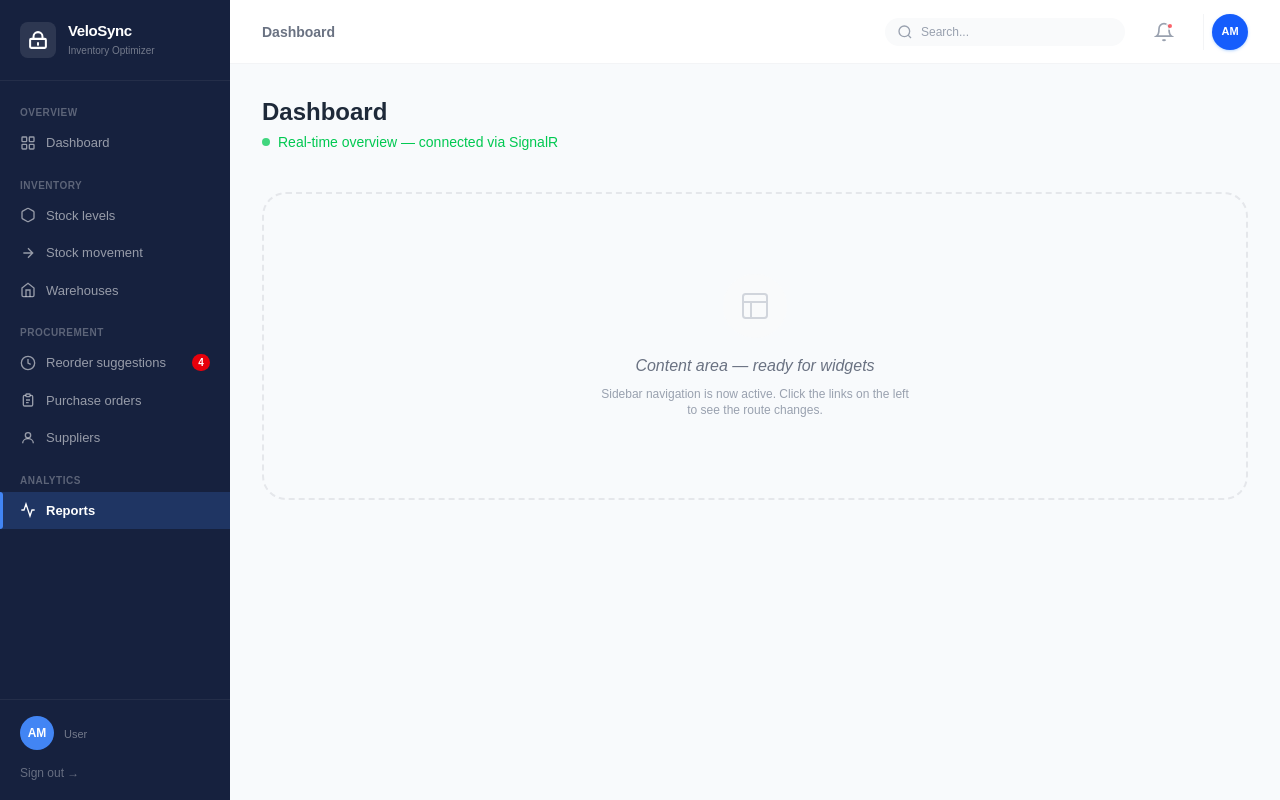
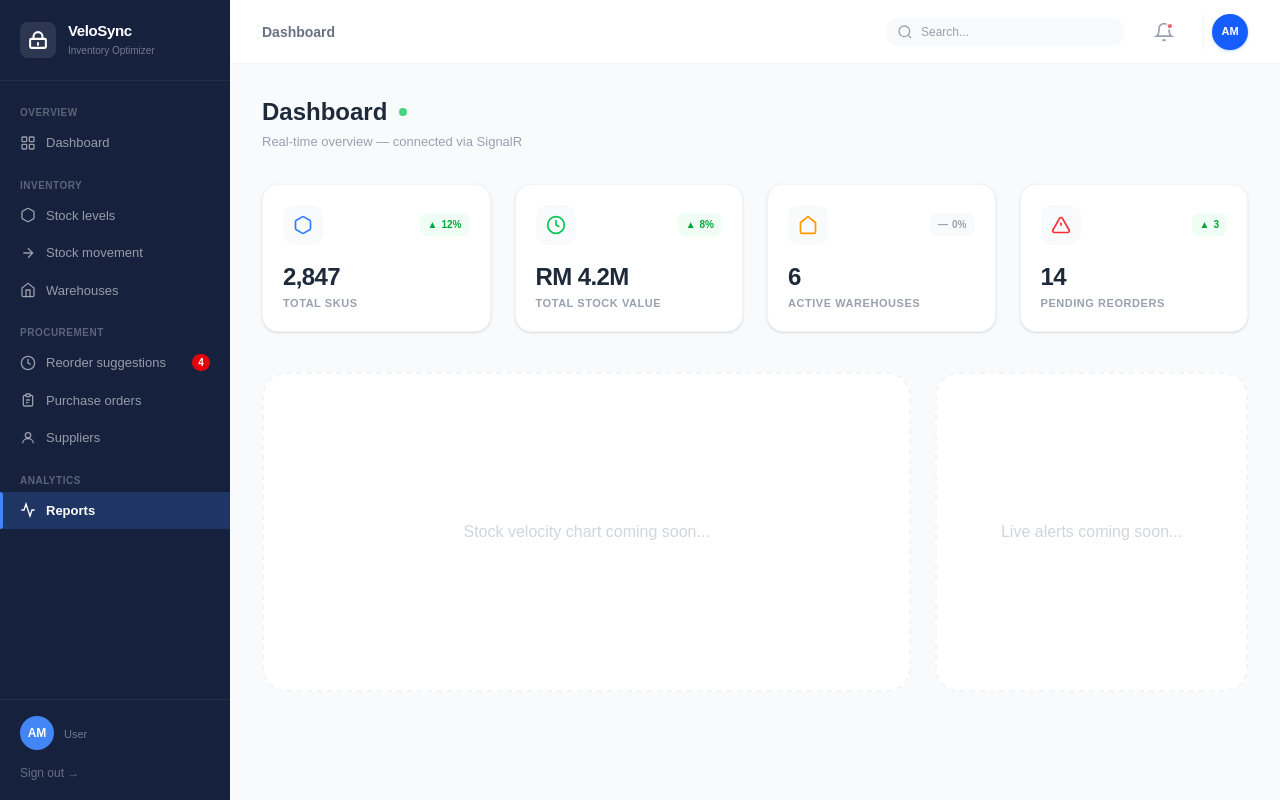
Before and after one commit to Majid-Mj/VeloSyncOptimizer-Frontend, a React (Vite) app: page /dashboard/reports in a window 1280 px wide. Built offline with nearby package versions, Linux system fonts and the light colour scheme.

Commit message:
feat(dashboard) : card component added in dashboard

```diff
--- /dev/null
+++ b/src/Components/Dashboard/StatCard.jsx
@@ -0,0 +1,33 @@
+import React from 'react';
+
+const StatCard = ({ icon, label, value, trend, trendType = 'up' }) => {
+  const isNeutral = trendType === 'neutral';
+  const isDown = trendType === 'down';
+  const isUp = trendType === 'up';
+
+  return (
+    <div className="bg-white rounded-2xl p-5 shadow-sm border border-gray-100 flex flex-col gap-4 hover:shadow-md transition-shadow cursor-default">
+      <div className="flex items-center justify-between">
+        <div className="w-10 h-10 rounded-xl bg-gray-50 flex items-center justify-center text-gray-500">
+          {icon}
+        </div>
+        {trend && (
+          <div className={`flex items-center gap-1 px-2 py-1 rounded-lg text-[10px] font-bold ${
+            isUp ? 'bg-green-50 text-green-600' :
+            isDown ? 'bg-red-50 text-red-600' :
+            'bg-gray-50 text-gray-400'
+          }`}>
+            <span>{isUp ? '▲' : isDown ? '▼' : '—'}</span>
+            <span>{trend}</span>
+          </div>
+        )}
+      </div>
+      <div>
+        <div className="text-2xl font-bold text-gray-800 tracking-tight">{value}</div>
+        <div className="text-[11px] font-semibold text-gray-400 mt-0.5 uppercase tracking-wider">{label}</div>
+      </div>
+    </div>
+  );
+};
+
+export default StatCard;
--- a/src/Pages/Dashboard/DashboardPage.jsx
+++ b/src/Pages/Dashboard/DashboardPage.jsx
@@ -1,47 +1,63 @@
 import React from 'react';
 import { useSelector } from 'react-redux';
+import StatCard from '../../Components/Dashboard/StatCard';
 
 const DashboardPage = () => {
   const { user } = useSelector((state) => state.auth);
 
   return (
     <div className="p-8">
-      <h1 className="text-2xl font-semibold text-gray-800">Dashboard</h1>
-      <p className="text-sm text-green-500 mt-1 flex items-center gap-2">
-        <span className="w-2 h-2 bg-green-500 rounded-full animate-pulse"></span>
-        Real-time overview — connected via SignalR
-      </p>
+      {/* Header */}
+      <div className="mb-8">
+        <h1 className="text-2xl font-bold text-gray-800 flex items-center gap-3">
+          Dashboard
+          <span className="w-2 h-2 bg-green-500 rounded-full animate-pulse"></span>
+        </h1>
+        <p className="text-[13px] text-gray-400 mt-1 font-medium">
+          Real-time overview — connected via SignalR
+        </p>
+      </div>
 
-      {user && (
-        <div className="mt-8 bg-white rounded-2xl p-6 shadow-sm border border-gray-100 max-w-2xl">
-          <h2 className="text-lg font-bold text-gray-800 mb-4">User Information</h2>
-          <div className="space-y-3">
-            <div className="flex items-center justify-between py-2 border-b border-gray-50">
-              <span className="text-sm text-gray-500">Name</span>
-              <span className="text-sm font-medium text-gray-800">{user.firstName} {user.lastName}</span>
-            </div>
-            <div className="flex items-center justify-between py-2 border-b border-gray-50">
-              <span className="text-sm text-gray-500">Email</span>
-              <span className="text-sm font-medium text-gray-800">{user.email}</span>
-            </div>
-            <div className="flex items-center justify-between py-2 border-b border-gray-50">
-              <span className="text-sm text-gray-500">Role</span>
-              <span className="text-sm font-medium text-blue-600 bg-blue-50 px-2 py-0.5 rounded text-[11px] uppercase tracking-wider font-black">
-                {user.role}
-              </span>
-            </div>
-          </div>
+      {/* KPI Cards Grid */}
+      <div className="grid grid-cols-1 md:grid-cols-2 lg:grid-cols-4 gap-6">
+        <StatCard
+          icon={<svg className="w-5 h-5 text-blue-500" viewBox="0 0 24 24" fill="none" stroke="currentColor" strokeWidth="2"><path d="M21 16V8a2 2 0 00-1-1.73l-7-4a2 2 0 00-2 0l-7 4A2 2 0 003 8v8a2 2 0 001 1.73l7 4a2 2 0 002 0l7-4A2 2 0 0021 16z"/></svg>}
+          label="Total SKUs"
+          value="2,847"
+          trend="12%"
+          trendType="up"
+        />
+        <StatCard
+          icon={<svg className="w-5 h-5 text-green-500" viewBox="0 0 24 24" fill="none" stroke="currentColor" strokeWidth="2"><circle cx="12" cy="12" r="10"/><path d="M12 6v6l4 2"/></svg>}
+          label="Total stock value"
+          value="RM 4.2M"
+          trend="8%"
+          trendType="up"
+        />
+        <StatCard
+          icon={<svg className="w-5 h-5 text-amber-500" viewBox="0 0 24 24" fill="none" stroke="currentColor" strokeWidth="2"><path d="M3 9l9-7 9 7v11a2 2 0 01-2 2H5a2 2 0 01-2-2z"/></svg>}
+          label="Active warehouses"
+          value="6"
+          trend="0%"
+          trendType="neutral"
+        />
+        <StatCard
+          icon={<svg className="w-5 h-5 text-red-500" viewBox="0 0 24 24" fill="none" stroke="currentColor" strokeWidth="2"><path d="m21.73 18-8-14a2 2 0 00-3.48 0l-8 14A2 2 0 004 21h16a2 2 0 001.73-3z"/><path d="M12 9v4"/><path d="M12 17h.01"/></svg>}
+          label="Pending reorders"
+          value="14"
+          trend="3"
+          trendType="up"
+        />
+      </div>
+
+      {/* Placeholders for next sections */}
+      <div className="mt-10 grid grid-cols-1 lg:grid-cols-3 gap-6">
+        <div className="lg:col-span-2 h-80 bg-white rounded-3xl border-2 border-dashed border-gray-100 flex items-center justify-center text-gray-300 font-medium">
+          Stock velocity chart coming soon...
         </div>
-      )}
-
-      <div className="mt-10 border-2 border-dashed border-gray-200 rounded-3xl p-20 flex flex-col items-center justify-center text-center">
-        <div className="w-16 h-16 bg-gray-50 rounded-full flex items-center justify-center text-gray-300 mb-4">
-          <svg className="w-8 h-8" viewBox="0 0 24 24" fill="none" stroke="currentColor" strokeWidth="1.5">
-            <rect x="3" y="3" width="18" height="18" rx="2"/><path d="M3 9h18M9 21V9"/>
-          </svg>
+        <div className="h-80 bg-white rounded-3xl border-2 border-dashed border-gray-100 flex items-center justify-center text-gray-300 font-medium">
+          Live alerts coming soon...
         </div>
-        <h3 className="text-gray-500 font-medium italic">Content area — ready for widgets</h3>
-        <p className="text-gray-400 text-xs mt-2 max-w-xs">Sidebar navigation is now active. Click the links on the left to see the route changes.</p>
       </div>
     </div>
   );
```
